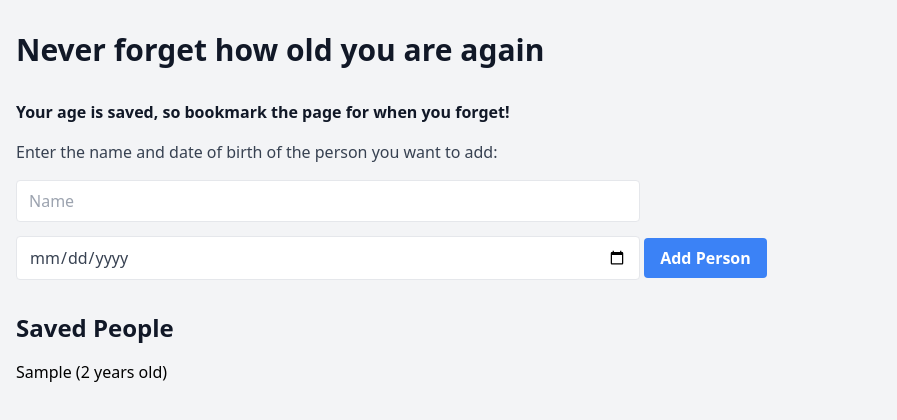
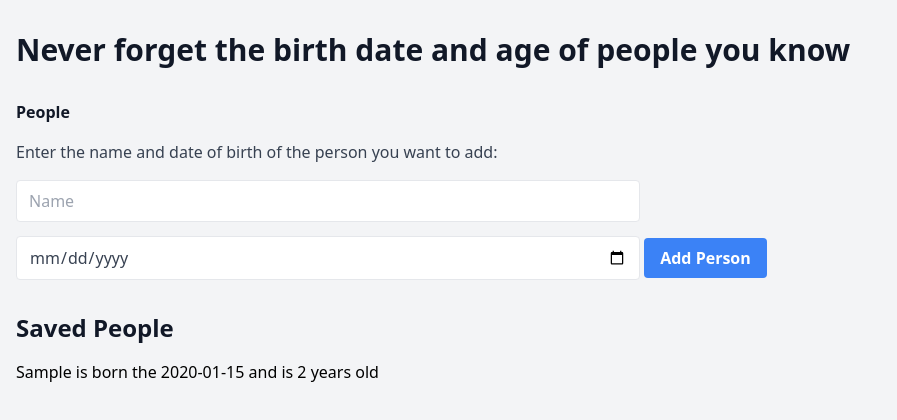
Before and after one commit to benna100/how-old-am-i, a plain HTML site: page index.html in a window 1280 px wide. Both pictures are taken after typing "Sample", "2020-01-15" into the empty fields and a click on the button "Add Person". Shown: the whole page, without its empty margins (0-897 px from the left). Drawn offline with nearby package versions, Linux system fonts and the light colour scheme.

Commit message:
Update index.html

```diff
--- a/index.html
+++ b/index.html
@@ -10,10 +10,10 @@
   <body class="bg-gray-100 font-sans leading-normal tracking-normal">
     <div class="container mx-auto px-4">
             <h1 class="text-3xl font-bold text-gray-900 mt-8 mb-4">
-        Never forget how old you are again
+        Never forget the birth date and age of people you know
       </h1>
       <h2 class="text-3l font-bold text-gray-900 mt-8 mb-4">
-        Your age is saved, so bookmark the page for when you forget!
+        People
       </h2>
       <p class="text-gray-700 mb-4">
         Enter the name and date of birth of the person you want to add:
@@ -55,7 +55,7 @@
         var savedPeopleList = document.getElementById("saved-people");
         var newLi = document.createElement("li");
         newLi.innerHTML =
-          name + " (" + calculateAgeFromDob(dob) + " years old)";
+          `${name} is born the ${dob} and is ${calculateAgeFromDob(dob)} years old`;
         savedPeopleList.appendChild(newLi);
 
         // Clear the input fields
@@ -82,7 +82,7 @@
             // Calculate and display the person's age
             var age = calculateAgeFromDob(person.dob);
             var newSpan = document.createElement("span");
-            newSpan.innerHTML = " (" + age + " years old)";
+            newSpan.innerHTML = `${name} is born the ${person.dob} and is ${calculateAgeFromDob(person.dob)} years old`;
             newLi.appendChild(newSpan);
           }
         }
```
